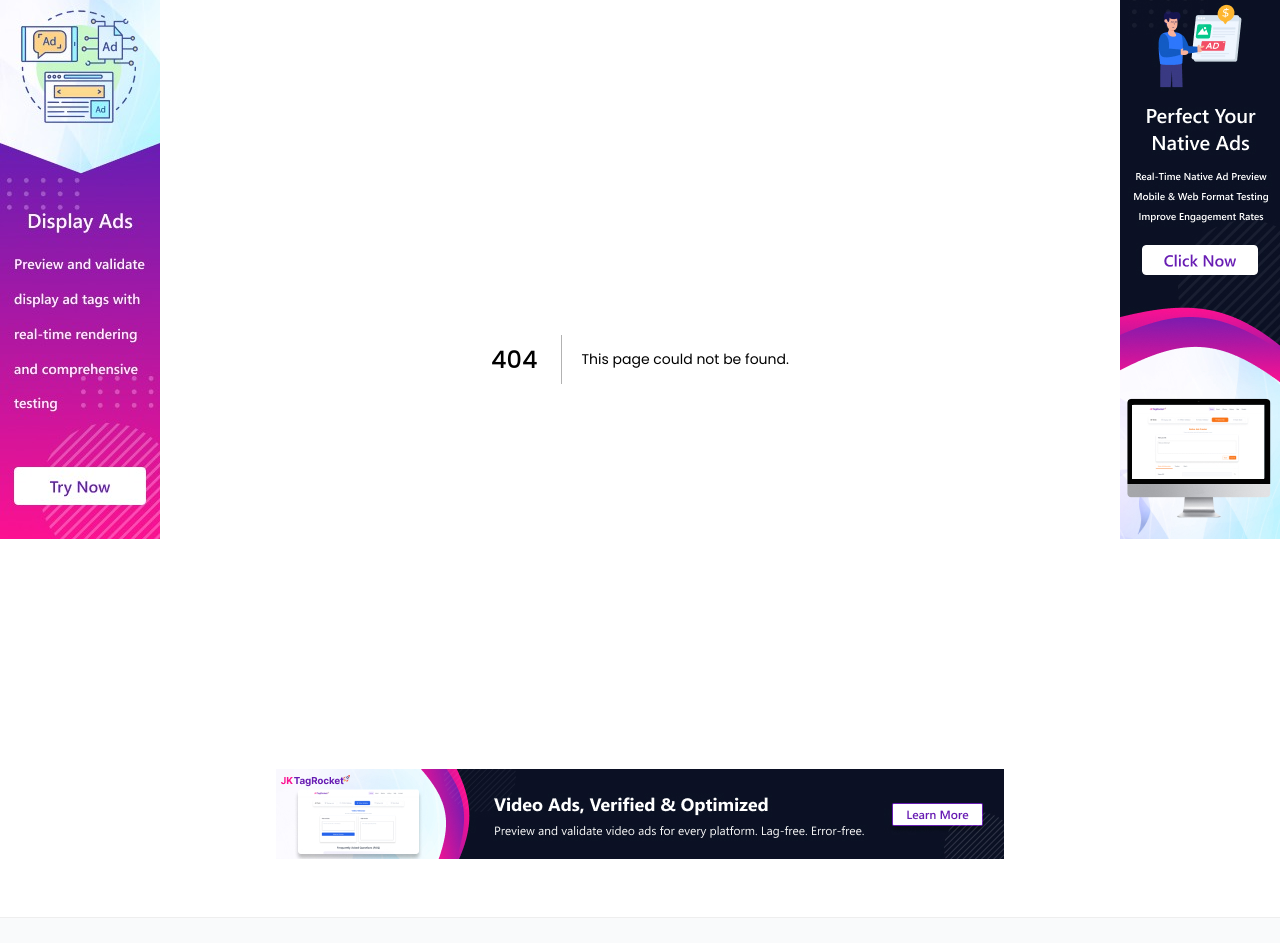
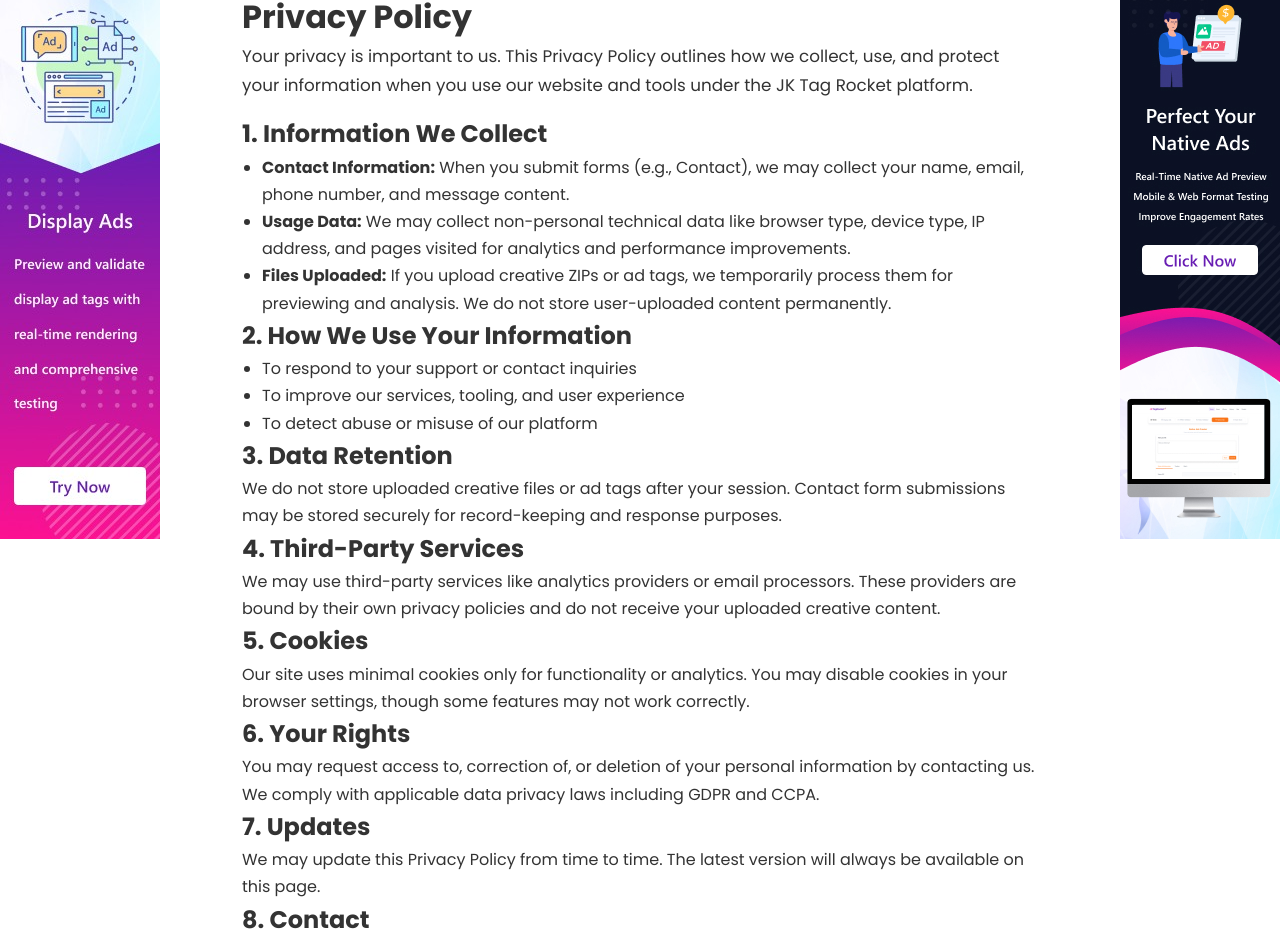
Before and after one commit to premkarthi/JKTagRocket, a Next.js app: page /privacy-policy in a window 1280 px wide. Before the commit this address had no page. Shown: the part 195-1138 px from the top of the page. Built offline with nearby package versions, Linux system fonts and the light colour scheme.

Commit message:
Added the privacy-policy page changes

```diff
--- a/app/about/page.js
+++ b/app/about/page.js
@@ -2,7 +2,7 @@
 "use client";
 
 import React from "react";
-import "../../styles/globals.css";
+import "@/styles/globals.css";
 
 export default function AboutPage() {
   return (
--- /dev/null
+++ b/app/privacy-policy/page.js
@@ -0,0 +1,67 @@
+// app/privacy-policy/page.js
+"use client";
+
+import React from "react";
+import "@/styles/globals.css";
+
+
+
+export default function PrivacyPolicyPage() {
+  return (
+    <div className="static-page-container" style={{ padding: "32px", maxWidth: "860px", margin: "0 auto" }}>
+      <h1>Privacy Policy</h1>
+
+      <p style={{ fontSize: "1.05rem", lineHeight: "1.7", marginBottom: "16px" }}>
+        Your privacy is important to us. This Privacy Policy outlines how we collect, use, and protect your information when you use our website and tools under the JK Tag Rocket platform.
+      </p>
+
+      <h2>1. Information We Collect</h2>
+      <ul style={{ paddingLeft: "20px", lineHeight: "1.7" }}>
+        <li><strong>Contact Information:</strong> When you submit forms (e.g., Contact), we may collect your name, email, phone number, and message content.</li>
+        <li><strong>Usage Data:</strong> We may collect non-personal technical data like browser type, device type, IP address, and pages visited for analytics and performance improvements.</li>
+        <li><strong>Files Uploaded:</strong> If you upload creative ZIPs or ad tags, we temporarily process them for previewing and analysis. We do not store user-uploaded content permanently.</li>
+      </ul>
+
+      <h2>2. How We Use Your Information</h2>
+      <ul style={{ paddingLeft: "20px", lineHeight: "1.7" }}>
+        <li>To respond to your support or contact inquiries</li>
+        <li>To improve our services, tooling, and user experience</li>
+        <li>To detect abuse or misuse of our platform</li>
+      </ul>
+
+      <h2>3. Data Retention</h2>
+      <p style={{ fontSize: "1rem", lineHeight: "1.7" }}>
+        We do not store uploaded creative files or ad tags after your session. Contact form submissions may be stored securely for record-keeping and response purposes.
+      </p>
+
+      <h2>4. Third-Party Services</h2>
+      <p style={{ fontSize: "1rem", lineHeight: "1.7" }}>
+        We may use third-party services like analytics providers or email processors. These providers are bound by their own privacy policies and do not receive your uploaded creative content.
+      </p>
+
+      <h2>5. Cookies</h2>
+      <p style={{ fontSize: "1rem", lineHeight: "1.7" }}>
+        Our site uses minimal cookies only for functionality or analytics. You may disable cookies in your browser settings, though some features may not work correctly.
+      </p>
+
+      <h2>6. Your Rights</h2>
+      <p style={{ fontSize: "1rem", lineHeight: "1.7" }}>
+        You may request access to, correction of, or deletion of your personal information by contacting us. We comply with applicable data privacy laws including GDPR and CCPA.
+      </p>
+
+      <h2>7. Updates</h2>
+      <p style={{ fontSize: "1rem", lineHeight: "1.7" }}>
+        We may update this Privacy Policy from time to time. The latest version will always be available on this page.
+      </p>
+
+      <h2>8. Contact</h2>
+      <p style={{ fontSize: "1rem", lineHeight: "1.7" }}>
+        For questions about this policy, please reach out via our <a href="/contact" style={{ color: "#0070f3", textDecoration: "underline" }}>Contact Page</a>.
+      </p>
+
+      <p style={{ fontSize: "0.95rem", color: "#555", marginTop: "40px" }}>
+        Last updated: July 2025
+      </p>
+    </div>
+  );
+}
--- a/components/Footer.js
+++ b/components/Footer.js
@@ -1,21 +1,26 @@
 import Image from 'next/image';
+import Link from 'next/link';
+
 export default function Footer() {
   const products = [
-        "Privacy Policy",
-        "Terms of Service",
-        "Contact",
+    { label: "Privacy Policy", href: "/privacy-policy" },
+    { label: "Terms of Service", href: "/terms" },
+    { label: "Contact", href: "/contact" },
   ];
 
   return (
     <footer className="footer">
       <Image src='/images/logo.svg' alt="Footer Logo" width={150} height={40} />
+
       <div className="footer-notice">
         <p>Professional ad tag utilities for modern developers</p>
       </div>
 
       <div className="footer-products">
         {products.map((product, index) => (
-                    <a href="#" className="product" key={index}>{product}</a>
+          <Link href={product.href} key={index} className="product">
+            {product.label}
+          </Link>
         ))}
       </div>
     </footer>
--- a/jsconfig.json
+++ b/jsconfig.json
@@ -1,7 +1,9 @@
+
 {
   "compilerOptions": {
+    "baseUrl": ".",
     "paths": {
-      "@/*": ["./src/*"]
+      "@/*": ["*"]
     }
   }
 }
```
Lines whose indentation alone changed are shown as unchanged.
